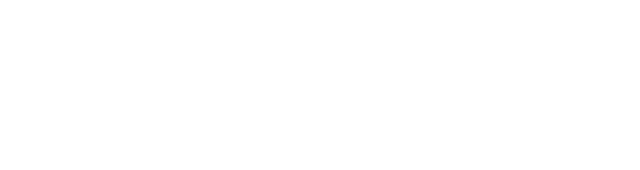
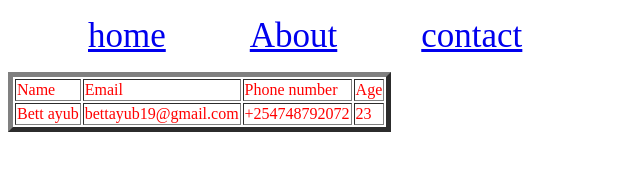
Before and after one commit to bettayub/my_github_projects, a plain HTML site: page Contact.html in a window 1280 px wide. Shown: the whole page, without its empty margins (0-640 px from the left). Drawn offline with Linux system fonts and the light colour scheme.

Commit message:
added table row

```diff
--- a/Contact.html
+++ b/Contact.html
@@ -8,6 +8,25 @@
     <link rel="stylesheet" href="styles.css">
 </head>
 <body>
+    <ul>
+        <li><a href="home.html">home</a></li>
+        <li><a href="About.html">About</a></li>
+        <li><a href="contact.html">contact</a></li>
+     </ul>
+     <table border="5">
+        <r>
+            <td> Name</td>
+            <td>Email</td>
+            <td>Phone number</td>
+            <td>Age</td>
 
+        </r>
+        <tr>
+        <td>Bett ayub</td>
+        <td>bettayub19@gmail.com</td>
+        <td>+254748792072</td>
+        <td>23</td>
+        </tr>
+     </table>
 </body>
 </html>
--- a/styles.css
+++ b/styles.css
@@ -40,8 +40,10 @@ color: blue;
     color: darkorange;
 
 }
-.lang{
+#lang{
 color: red;
+display: grid;
+
 
 }
 li{
@@ -49,3 +51,7 @@ li{
     padding: 40px;
     font-size: 35px;
 }
+table{
+    padding-top: 20;
+    color: red;
+}
```
Also changed, not shown: About.html (+7 -1 lines).
